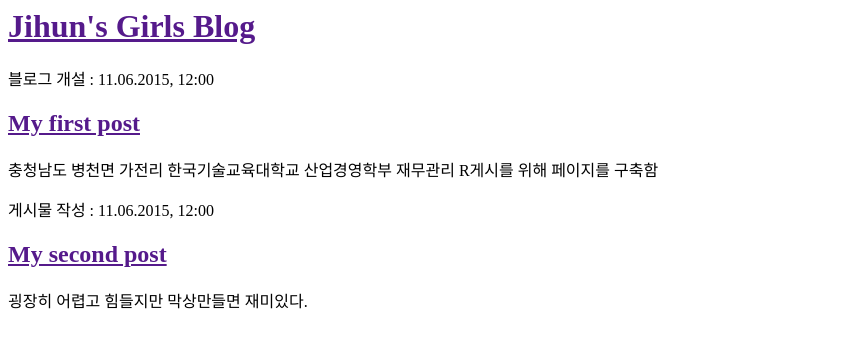
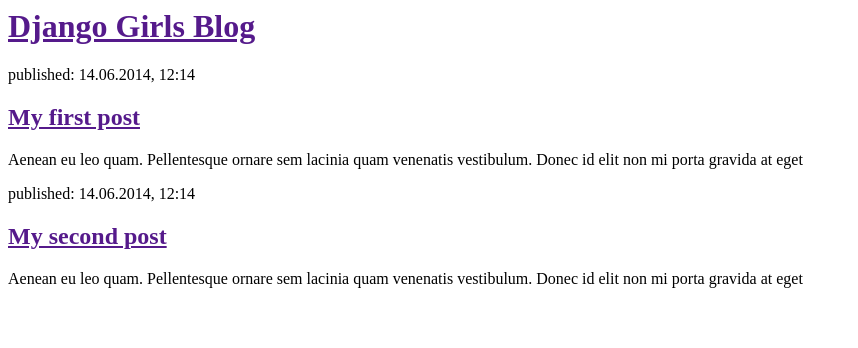
Before and after one commit to jihoon0335/my-first-blog, a Django app: page / in a window 1280 px wide. Shown: the top 348 px of the page, without its empty margins (0-858 px from the left). Run offline with Django 3.2, Linux system fonts and the light colour scheme.

Commit message:
Changed the HTML for the site.

```diff
--- a/blog/templates/blog/post_list.html
+++ b/blog/templates/blog/post_list.html
@@ -1,22 +1,22 @@
 <html>
 	<head>
-		<title>Jihun's blog</title>
+		<title>Django Girls blog</title>
 	</head>
 	<body>
 		<div>
-			<h1><a href="">Jihun's Girls Blog</a></h1>
+			<h1><a href="">Django Girls Blog</a></h1>
 		</div>
 
 		<div>
-			<p>블로그 개설 : 11.06.2015, 12:00</p>
+			<p>published: 14.06.2014, 12:14</p>
 			<h2><a href="">My first post</a></h2>
-			<p>충청남도 병천면 가전리 한국기술교육대학교 산업경영학부 재무관리 R게시를 위해 페이지를 구축함
+			<p>Aenean eu leo quam. Pellentesque ornare sem lacinia quam venenatis vestibulum. Donec id elit non mi porta gravida at eget
 		</div>
 
 		<div>
-			<p>게시물 작성 : 11.06.2015, 12:00</p>
+			<p>published: 14.06.2014, 12:14</p>
 			<h2><a href="">My second post</a></h2>
-			<p>굉장히 어렵고 힘들지만 막상만들면 재미있다.
+			<p>Aenean eu leo quam. Pellentesque ornare sem lacinia quam venenatis vestibulum. Donec id elit non mi porta gravida at eget
 		</div>
 	</body>
 </html>
```
